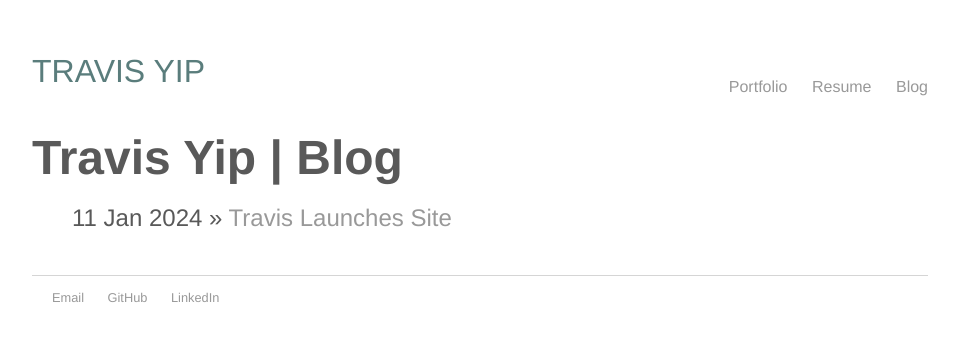
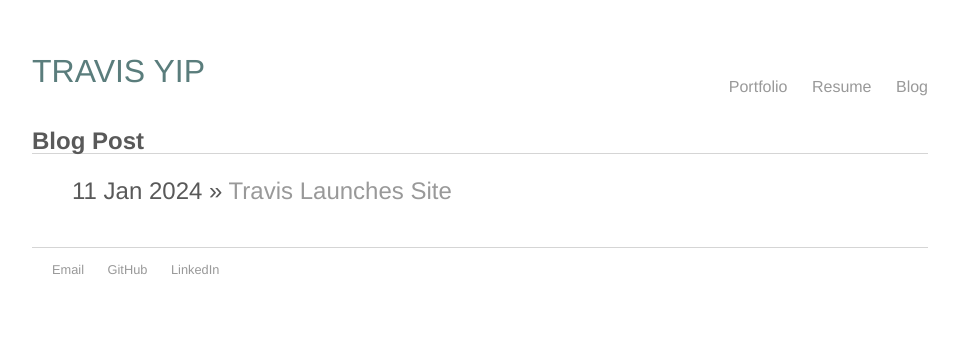
Before and after one commit to cwtravisyip/cwtravisyip.github.io, a Jekyll site: the page built from blog/index.html, in a window 1280 px wide. Shown: the top 341 px of the page, without its empty margins (160-1119 px from the left). Built offline with Jekyll 4.4.1, drawn with Linux system fonts in a browser that asks for light colours.

Commit message:
Update blog post page title

```diff
--- a/blog/index.html
+++ b/blog/index.html
@@ -2,7 +2,7 @@
 layout: default
 title: Travis Yip | Blog
 ---
-	<h1>{{ page.title }}</h1>
+	<h1 class="resume">Blog Post</h1>
 	<ul class="posts">
 
 	  {% for post in site.posts %}
```
